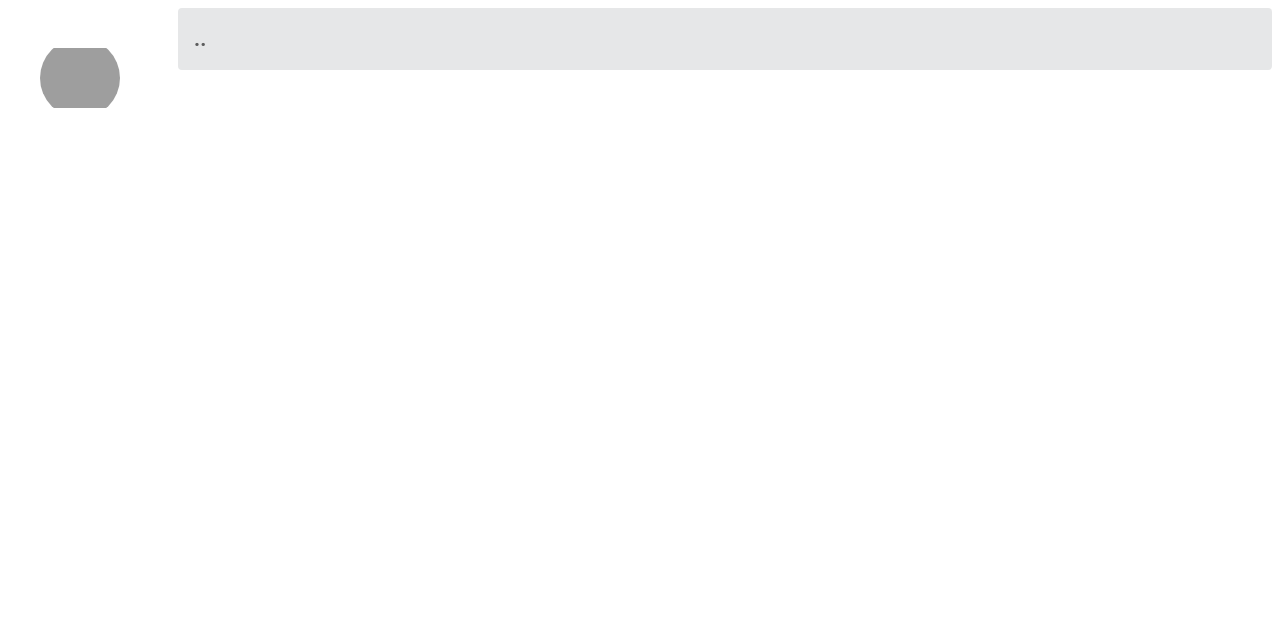
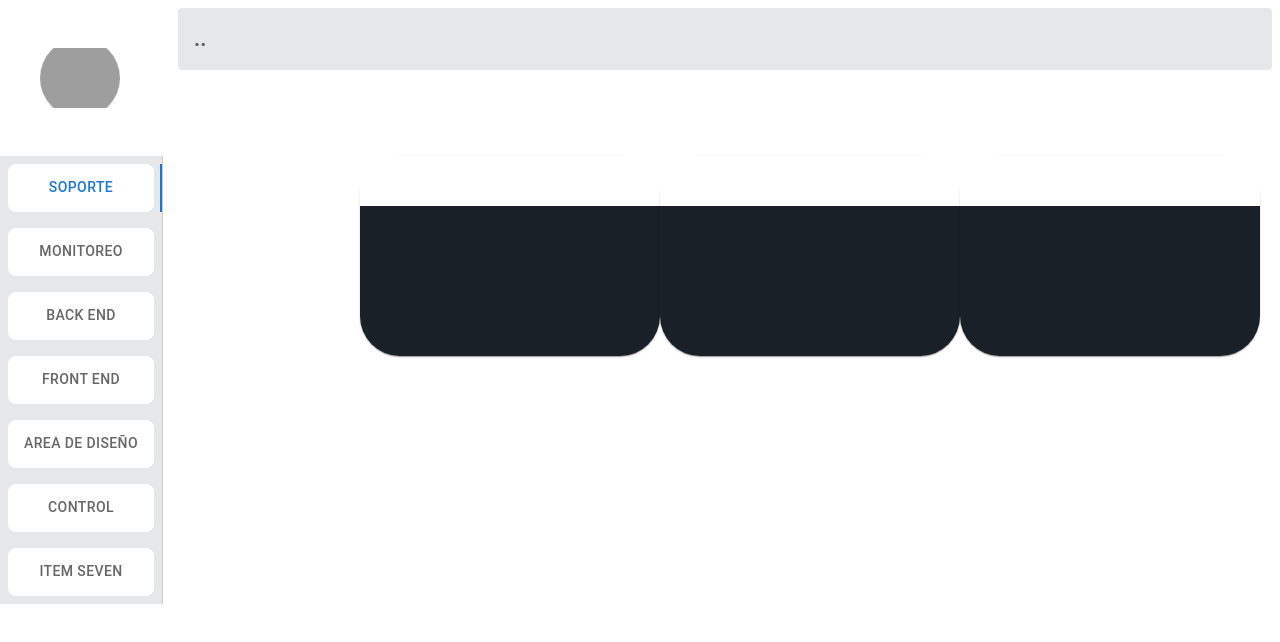
Before and after one commit to Aldair77/todo-list, a Next.js app: page /Dashboard/Dashboard in a window 1280 px wide. Shown: the top 642 px of the page. Built offline with nearby package versions, Linux system fonts and the light colour scheme; grey boxes are pictures that could not be loaded.

Commit message:
agregar box de pie estadistico

```diff
--- a/src/components/dashboard/DashboardLayout.jsx
+++ b/src/components/dashboard/DashboardLayout.jsx
@@ -1,16 +1,17 @@
-import React from 'react'
-import VMenu from './VMenu'
-import Module from './Module/Module'
+import React from "react";
+import VMenu from "./VMenu";
+import Module from "./Module/Module";
+import { Box } from "@mui/material";
 
 function DashboardLayout() {
   return (
-
     <>
-    <Module/>
-    <VMenu/>
+      <Box sx={{ display: "flex" }}>
+        <VMenu />
+        <Module />
+      </Box>
     </>
-
-  )
+  );
 }
 
-export default DashboardLayout
+export default DashboardLayout;
--- a/src/components/dashboard/Module/Module.jsx
+++ b/src/components/dashboard/Module/Module.jsx
@@ -1,70 +1,40 @@
-import * as React from 'react';
-import Grid from '@mui/material/Grid';
-import FormLabel from '@mui/material/FormLabel';
-import FormControl from '@mui/material/FormControl';
-import FormControlLabel from '@mui/material/FormControlLabel';
-import HighlightedCode from 'docs/src/modules/components/HighlightedCode';
-import RadioGroup from '@mui/material/RadioGroup';
-import Radio from '@mui/material/Radio';
-import Paper from '@mui/material/Paper';
+import * as React from "react";
+import Grid from "@mui/material/Grid";
+
+import Paper from "@mui/material/Paper";
+import { Box } from "@mui/material";
 
 export default function Module() {
-  const [spacing, setSpacing] = React.useState(2);
-
-  const handleChange = (event) => {
-    setSpacing(Number(event.target.value));
-  };
-
-  const jsx = `
-<Grid container spacing={${spacing}}>
-`;
 
   return (
-    <Grid sx={{ flexGrow: 1 }} container spacing={2}>
+    <Grid sx={{ flexGrow: 1 }} spacing={2} >
       <Grid item xs={12}>
-        <Grid container justifyContent="center" spacing={spacing}>
+        <Grid container justifyContent="center" >
           {[0, 1, 2].map((value) => (
-            <Grid key={value} item>
+            <Grid key={value} item spacing={2} >
               <Paper
                 sx={{
-                  height: 140,
-                  width: 100,
+                  height: 200,
+                  width: 300,
+                  borderRadius:10,
                   backgroundColor: (theme) =>
-                    theme.palette.mode === 'dark' ? '#1A2027' : '#fff',
+                    theme.palette.mode = "#1A2027",
                 }}
-              />
+
+              >
+                <Box sx={{
+                  height: 50,
+                  width: 300,
+                  backgroundColor: (theme) =>
+                    theme.palette.mode === "dark" ? "#1A2027" : "#fff",
+                }}>
+
+                </Box>
+              </Paper>
             </Grid>
           ))}
         </Grid>
       </Grid>
-      <Grid item xs={12}>
-        <Paper sx={{ p: 2 }}>
-          <Grid container>
-            <Grid item>
-              <FormControl component="fieldset">
-                <FormLabel component="legend">spacing</FormLabel>
-                <RadioGroup
-                  name="spacing"
-                  aria-label="spacing"
-                  value={spacing.toString()}
-                  onChange={handleChange}
-                  row
-                >
-                  {[0, 0.5, 1, 2, 3, 4, 8, 12].map((value) => (
-                    <FormControlLabel
-                      key={value}
-                      value={value.toString()}
-                      control={<Radio />}
-                      label={value.toString()}
-                    />
-                  ))}
-                </RadioGroup>
-              </FormControl>
-            </Grid>
-          </Grid>
-        </Paper>
-        <HighlightedCode code={jsx} language="jsx" />
-      </Grid>
     </Grid>
   );
 }
--- a/src/components/dashboard/VMenu.jsx
+++ b/src/components/dashboard/VMenu.jsx
@@ -1,15 +1,12 @@
-import * as React from 'react';
-import PropTypes from 'prop-types';
-import Tabs from '@mui/material/Tabs';
-import Tab from '@mui/material/Tab';
-import Typography from '@mui/material/Typography';
-import Box from '@mui/material/Box';
-import Button from '@mui/material/Button';
-import { styled } from '@mui/material/styles';
-import { purple } from '@mui/material/colors';
-
-
-
+import * as React from "react";
+import PropTypes from "prop-types";
+import Tabs from "@mui/material/Tabs";
+import Tab from "@mui/material/Tab";
+import Typography from "@mui/material/Typography";
+import Box from "@mui/material/Box";
+import Button from "@mui/material/Button";
+import { styled } from "@mui/material/styles";
+import { purple } from "@mui/material/colors";
 
 function TabPanel(props) {
   const { children, value, index, ...other } = props;
@@ -40,12 +37,17 @@ TabPanel.propTypes = {
 function a11yProps(index) {
   return {
     id: `vertical-tab-${index}`,
-    'aria-controls': `vertical-tabpanel-${index}`,
+    "aria-controls": `vertical-tabpanel-${index}`,
   };
 }
 
 export default function VMenu() {
-  const Tabstyled ={bgcolor: '#fff', display: 'flex',borderRadius:2,margin:1}
+  const Tabstyled = {
+    bgcolor: "#fff",
+    display: "flex",
+    borderRadius: 2,
+    margin: 1,
+  };
   const [value, setValue] = React.useState(0);
 
   const handleChange = (event, newValue) => {
@@ -53,30 +55,32 @@ export default function VMenu() {
   };
 
   return (
-    <Box
-      sx={{ flexGrow: 1, display: 'flex',width:300}}
-    >
+    <Box sx={{ flexGrow: 1, display: "flex", width: 300 }}>
       <Tabs //--- Inicio Botonera vertical ----
         orientation="vertical"
         variant="scrollable"
         value={value}
         onChange={handleChange}
         aria-label="Vertical tabs example"
-        sx={{ borderRight: 1, borderColor: 'divider',bgcolor:'rgb(230, 231, 232 )' }}
+        sx={{
+          borderRight: 1,
+          borderColor: "divider",
+          bgcolor: "rgb(230, 231, 232 )",
+        }}
       >
-
-
-        <Tab sx={Tabstyled}label="Soporte" {...a11yProps(0)} />
+        <Tab sx={Tabstyled} label="Soporte" {...a11yProps(0)} />
         <Tab sx={Tabstyled} label="Monitoreo" {...a11yProps(1)} />
         <Tab sx={Tabstyled} label="Back end" {...a11yProps(2)} />
         <Tab sx={Tabstyled} label="Front end" {...a11yProps(3)} />
         <Tab sx={Tabstyled} label="Area de Diseño" {...a11yProps(4)} />
         <Tab sx={Tabstyled} label="Control" {...a11yProps(5)} />
         <Tab sx={Tabstyled} label="Item Seven" {...a11yProps(6)} />
-      </Tabs> { /* --- Fin Botonera vertical --- */ }
+      </Tabs>{" "}
+      {/* --- Fin Botonera vertical --- */}
 
-      <TabPanel value={value} index={0}>
-          Item One
+      {/*
+         <TabPanel value={value} index={0}>
+        Item One
       </TabPanel>
       <TabPanel value={value} index={1}>
         Item Two
@@ -96,6 +100,8 @@ export default function VMenu() {
       <TabPanel value={value} index={6}>
         Item Seven
       </TabPanel>
+      */}
+
     </Box>
   );
 }
--- a/src/pages/Dashboard/Dashboard.jsx
+++ b/src/pages/Dashboard/Dashboard.jsx
@@ -3,11 +3,13 @@ import React from "react";
 import Appheader from "../../components/menu/Appheader";
 import NestedGrid from "../../components/dashboard/DashboardLayout";
 import { Box } from "@mui/material";
+import DashboardLayout from "../../components/dashboard/DashboardLayout";
 function Dashboard() {
   return (
     <>
       <Box>
         <Appheader />
+        <DashboardLayout/>
       </Box>
     </>
   );
```
Also changed, not shown: 1 other file (tests, documents, lock files or other folders).
